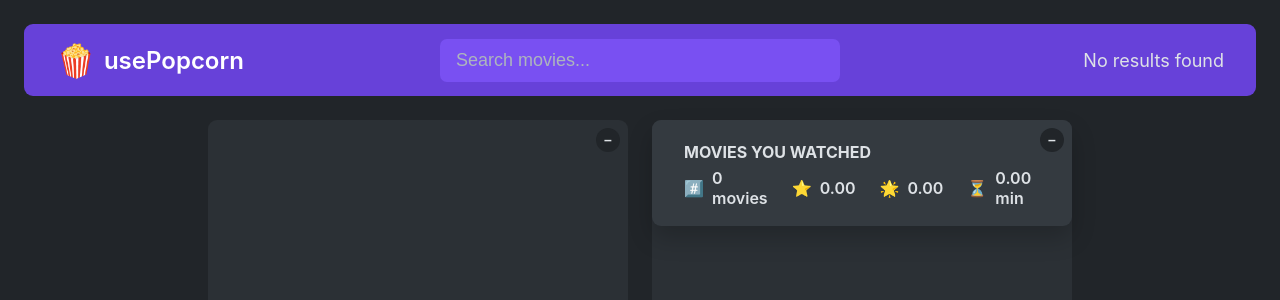
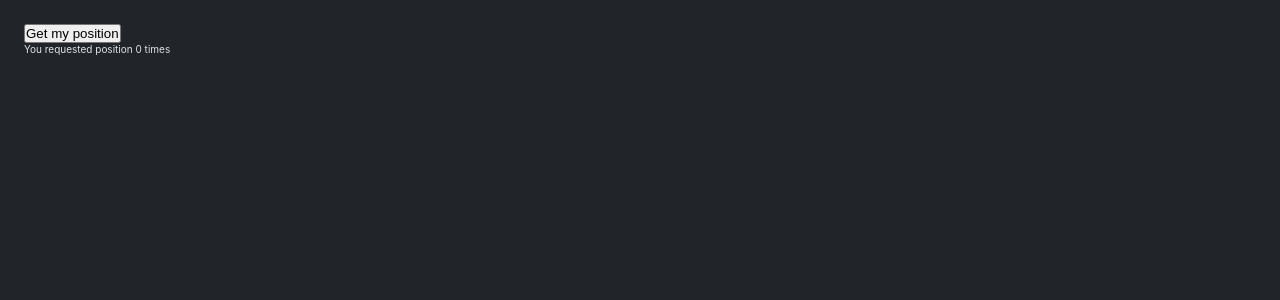
Before and after one commit to koayenay/moveapp, a React (Create React App) app: page / in a window 1280 px wide. Shown: the top 300 px of the page. Built offline with nearby package versions, Linux system fonts and the light colour scheme.

Commit message:
useGeoLocation

```diff
--- /dev/null
+++ b/src/Appp.js
@@ -0,0 +1,67 @@
+import { useState } from "react"
+
+function useGeolocation() {
+  const [isLoading, setIsLoading] = useState(false)
+  const [position, setPosition] = useState({})
+  const [error, setError] = useState(null)
+
+  function getPosition() {
+    if (!navigator.geolocation)
+      return setError("Your browser does not support geolocation")
+
+    setIsLoading(true)
+    navigator.geolocation.getCurrentPosition(
+      (pos) => {
+        setPosition({
+          lat: pos.coords.latitude,
+          lng: pos.coords.longitude,
+        })
+        setIsLoading(false)
+      },
+      (error) => {
+        setError(error.message)
+        setIsLoading(false)
+      }
+    )
+  }
+  return { isLoading, position, error, getPosition }
+}
+
+export default function App() {
+  const {
+    isLoading,
+    position: { lat, lng },
+    error,
+    getPosition,
+  } = useGeolocation()
+  const [countClicks, setCountClicks] = useState(0)
+  //   const { lat, lng } = position;
+  function handleClick() {
+    setCountClicks((count) => count + 1)
+    getPosition()
+  }
+  return (
+    <div>
+      <button onClick={handleClick} disabled={isLoading}>
+        Get my position
+      </button>
+
+      {isLoading && <p>Loading position...</p>}
+      {error && <p>{error}</p>}
+      {!isLoading && !error && lat && lng && (
+        <p>
+          Your GPS position:{" "}
+          <a
+            target='_blank'
+            rel='noreferrer'
+            href={`https://www.openstreetmap.org/#map=16/${lat}/${lng}`}
+          >
+            {lat}, {lng}
+          </a>
+        </p>
+      )}
+
+      <p>You requested position {countClicks} times</p>
+    </div>
+  )
+}
--- a/src/index.js
+++ b/src/index.js
@@ -1,13 +1,13 @@
 import React from "react"
 import ReactDOM from "react-dom/client"
 import "./index.css"
-import App from "./App"
+import Appp from "./Appp"
 import StarRating from "./StarRating"
 
 const root = ReactDOM.createRoot(document.getElementById("root"))
 root.render(
   <React.StrictMode>
-    <App />
+    <Appp />
     {/* <StarRating
       maxRating={5}
       messages={["Terrible", "Bad", "Okay", "Good", "Amazing!"]}
```
